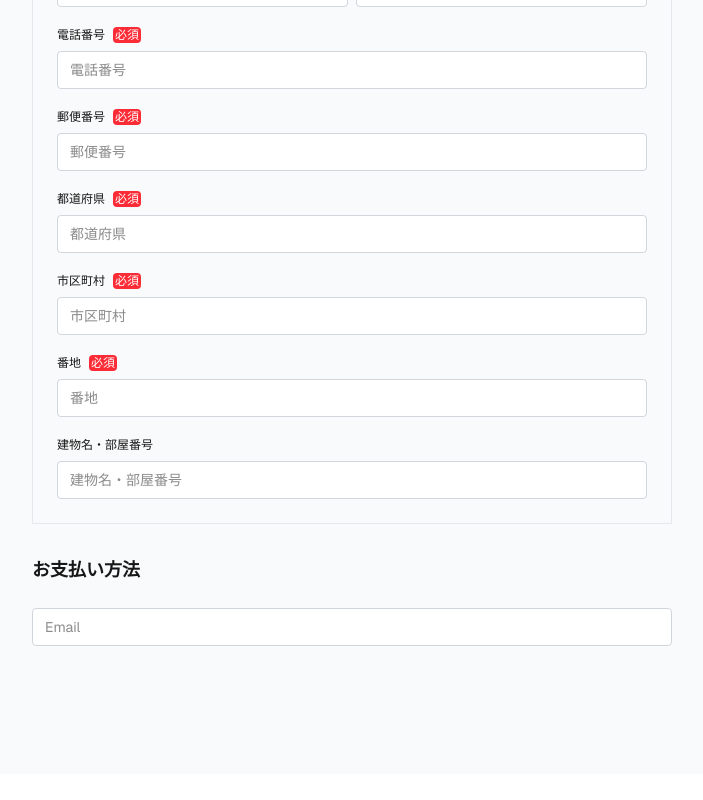
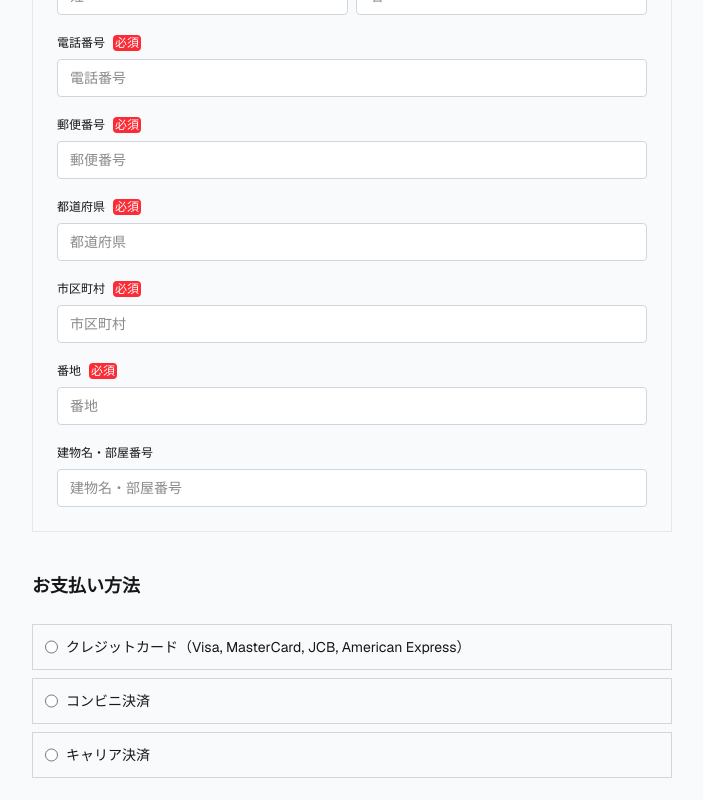
Before and after one commit to daisukemaki1003/Nagisa-assignment, a Next.js app: page / in a window 1280 px wide. Shown: the part 408-1208 px from the top of the page, without its empty margins (288-991 px from the left). Before the commit the page ends 1182 px from the top, so only its background shows below. Built offline with nearby package versions, Linux system fonts and the light colour scheme.

Commit message:
Update Home page form layout and add radio buttons for payment method selection

```diff
--- a/app/page.tsx
+++ b/app/page.tsx
@@ -8,7 +8,7 @@ export default function Home() {
       <main className="max-w-3xl py-32 px-16 mx-auto">
         <h1 className="text-2xl font-bold">ご購入手続き</h1>
 
-        <form className="flex flex-col gap-8 mt-8">
+        <form className="flex flex-col gap-10 mt-10">
           <section className="flex flex-col gap-6">
             <h2 className="text-lg font-bold">配送先情報</h2>
 
@@ -53,7 +53,23 @@ export default function Home() {
 
           <section className="flex flex-col gap-6">
             <h2 className="text-lg font-bold">お支払い方法</h2>
-            <CustomInput placeholder="Email" />
+            <div className="flex flex-col gap-2">
+              {[{
+                value: 'credit_card',
+                label: 'クレジットカード（Visa, MasterCard, JCB, American Express）',
+              }, {
+                value: 'convenience_store',
+                label: 'コンビニ決済',
+              }, {
+                value: 'carrier_payment',
+                label: 'キャリア決済',
+              }].map((paymentMethod) => (
+                <label className="flex gap-2 border border-gray-300 p-3" key={paymentMethod.value}>
+                  <input type="radio" name="payment_method" value={paymentMethod.value} />
+                  <span className="text-sm">{paymentMethod.label}</span>
+                </label>
+              ))}
+            </div>
           </section>
 
         </form>
```
